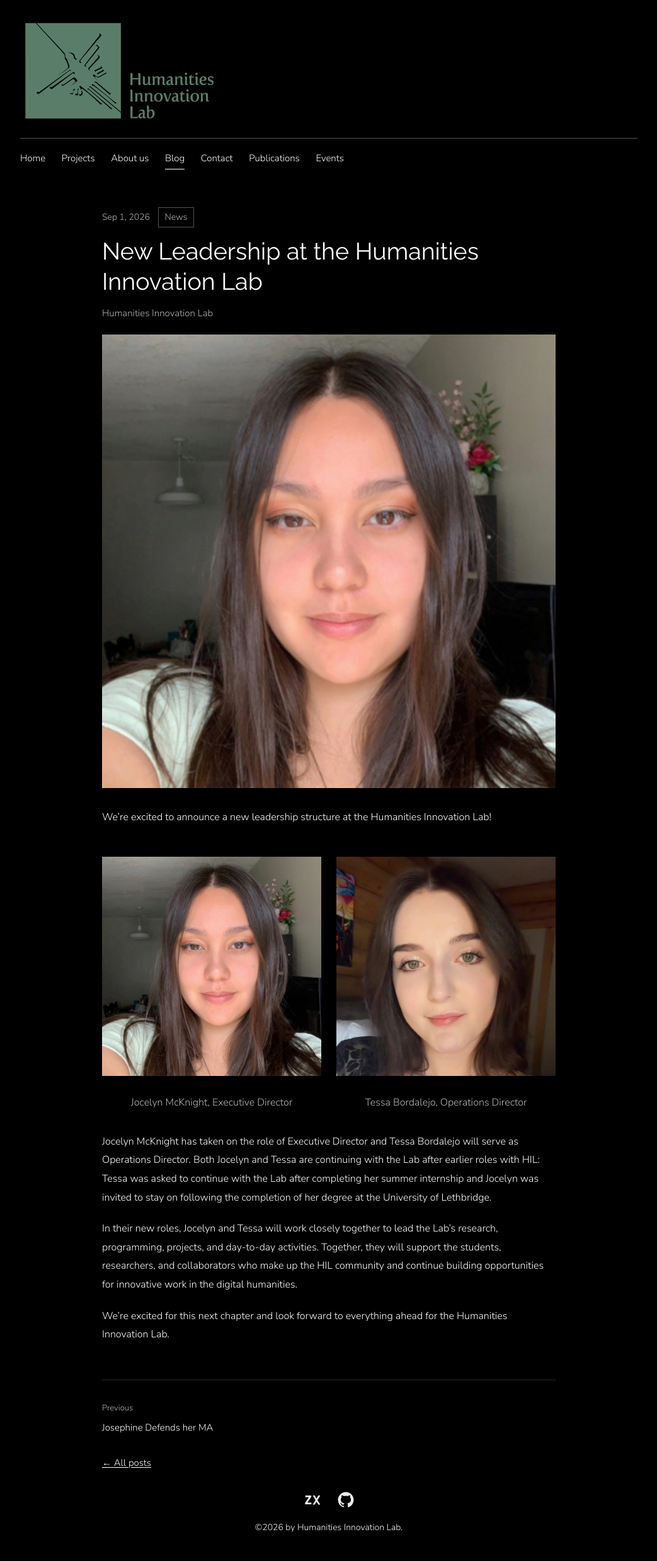
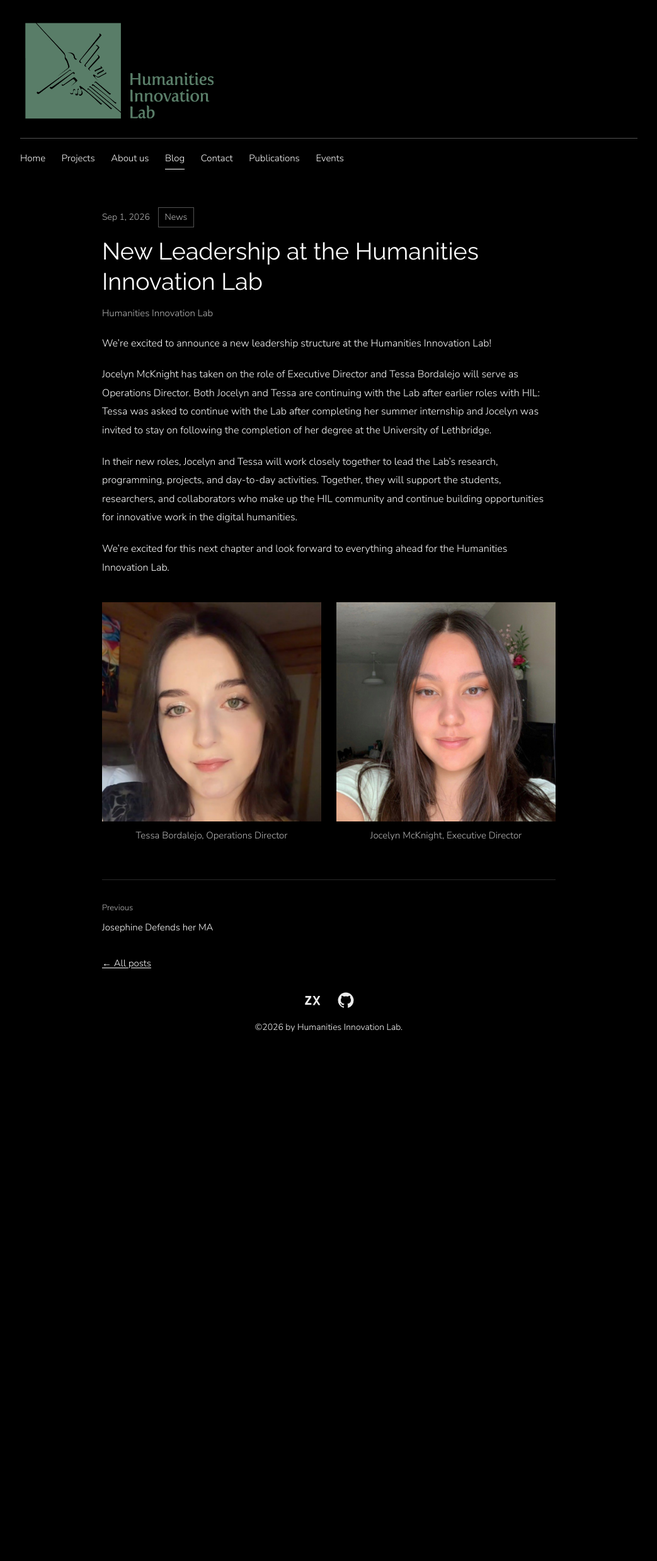
Before and after one commit to Humanities-Innovation-Lab/Humanities-Innovation-Lab.github.io, a Jekyll site: the page built from _posts/2026-09-01-new-leadership.md, in a window 1280 px wide. Shown: the whole page at 63% size, without its empty margins (118-1161 px from the left). Built offline with Jekyll 4.4.1, drawn with Linux system fonts in a browser that asks for light colours; after the commit the page ends 1685 px from its top, so only the background shows below that.

Commit message:
Move post photographs to the foot and calm the campus map
Photographs ran above the text, at whatever height their proportions
gave them: a 780x1024 portrait filled 720x945 of a 720px column before
a reader reached a word. They now sit at the foot of the post, a lone
one capped at 620px tall and never stretched past its own size, so a
portrait renders 472x620 and a 420px head crop stays 420px rather than
being blown up to the full column and going soft.

Posts may now carry several photographs through an `images` list, each
either a path or a map of src and caption. Two share a row and three or
more go three up, rather than stacking down the page; all collapse to one
column on a narrow screen. `image` is unchanged and remains the lead
photograph the blog card and social preview use.

The new leadership post used the same portrait twice, once as the lead
and once in the pair beneath it. Tessa is now the lead, and the pair at
the foot carries one photograph of each of them, captioned with their
titles.

OpenStreetMap's standard tiles are much more colourful than the rest of
the site. The tile pane alone is desaturated, so the marker, tooltip,
zoom controls and attribution keep their contrast.

Co-Authored-By: Claude Opus 5 (1M context) <noreply@anthropic.com>
Claude-Session: https://claude.ai/code/session_01GHDrwwnaWFJBjnKWvRz9iK

```diff
--- a/_layouts/post.html
+++ b/_layouts/post.html
@@ -15,16 +15,34 @@ layout: default
     </div>
   </div>
 
-  {% if page.image %}
-  <div class="wrap wrap--prose">
-    <img class="post__hero" src="{{ page.image | relative_url }}" alt="{{ page.title | escape }}">
-  </div>
-  {% endif %}
-
   <div class="wrap wrap--prose">
     <div class="prose">
       {{ content }}
     </div>
+
+    {%- comment -%}
+      Photographs run at the foot of the post. `images` takes several, each
+      either a plain path or a map of src and caption; `image` is the single
+      lead photograph, and is also what the blog card and social preview use.
+      Two or more share a row rather than stacking.
+    {%- endcomment -%}
+    {%- if page.images and page.images.size > 0 -%}
+      {%- assign figs = page.images -%}
+    {%- elsif page.image -%}
+      {%- assign figs = page.image | split: "|" -%}
+    {%- endif -%}
+    {%- if figs -%}
+    {%- if figs.size == 1 %}{% assign cols = "1" %}{% elsif figs.size == 2 %}{% assign cols = "2" %}{% else %}{% assign cols = "many" %}{% endif -%}
+    <div class="post__figures post__figures--{{ cols }}">
+      {%- for f in figs %}
+      {%- if f.src %}{% assign src = f.src %}{% assign cap = f.caption %}{% else %}{% assign src = f %}{% assign cap = nil %}{% endif %}
+      <figure>
+        <img src="{{ src | relative_url }}" alt="{{ cap | default: page.title | escape }}" loading="lazy">
+        {%- if cap %}<figcaption>{{ cap }}</figcaption>{% endif %}
+      </figure>
+      {%- endfor %}
+    </div>
+    {%- endif -%}
 
     <nav class="post__nav" aria-label="More posts">
       {% if page.previous %}
--- a/_posts/2026-09-01-new-leadership.md
+++ b/_posts/2026-09-01-new-leadership.md
@@ -3,22 +3,16 @@ layout: post
 title: "New Leadership at the Humanities Innovation Lab"
 date: 2026-09-01 23:12:44 +0000
 categories: ["News"]
-image: "/assets/img/heads/jocelyn.png"
+image: "/assets/img/heads/tessa.png"
+images:
+  - src: "/assets/img/heads/tessa.png"
+    caption: "Tessa Bordalejo, Operations Director"
+  - src: "/assets/img/heads/jocelyn.png"
+    caption: "Jocelyn McKnight, Executive Director"
 description: "The Humanities Innovation Lab welcomes Jocelyn McKnight as Executive Director and Tessa Bordalejo as Operations Director, continuing their work with HIL in new leadership roles and marking an exciting next chapter for the Lab."
 ---
 
 We’re excited to announce a new leadership structure at the Humanities Innovation Lab!
-
-<div class="duo">
-  <figure>
-    <img src="/assets/img/heads/jocelyn.png" alt="Jocelyn McKnight" loading="lazy">
-    <figcaption>Jocelyn McKnight, Executive Director</figcaption>
-  </figure>
-  <figure>
-    <img src="/assets/img/heads/tessa.png" alt="Tessa Bordalejo" loading="lazy">
-    <figcaption>Tessa Bordalejo, Operations Director</figcaption>
-  </figure>
-</div>
 
 Jocelyn McKnight has taken on the role of Executive Director and  Tessa Bordalejo will serve as Operations Director. Both Jocelyn and Tessa are continuing with the Lab after earlier roles with HIL: Tessa was asked to continue with the Lab after completing her summer internship and Jocelyn was invited to stay on following the completion of her degree at the University of Lethbridge.
 
--- a/assets/css/main.css
+++ b/assets/css/main.css
@@ -505,13 +505,26 @@ p:last-child { margin-bottom: 0; }
 .post__tag { border: 1px solid var(--rule); padding: 0.1rem 0.6rem; }
 .post__title { font-size: clamp(1.7rem, 3.6vw, 2.35rem); line-height: 1.28; }
 .post__author { color: var(--muted); margin-top: 0.7rem; }
-.post__hero { width: 100%; margin: 0 0 2rem; }
-/* Two portraits side by side inside a post, for announcements about a pair. */
-.duo { display: grid; grid-template-columns: 1fr 1fr; gap: 1.5rem; margin: 0 0 2rem; }
-.duo figure { margin: 0; }
-.duo img { width: 100%; aspect-ratio: 1 / 1; object-fit: cover; }
-.duo figcaption { color: var(--muted); margin-top: 0.5rem; text-align: center; }
-@media (max-width: 560px) { .duo { grid-template-columns: 1fr; } }
+/* Post photographs sit at the foot of the post. A single one runs full width;
+   several share a row rather than stacking. */
+.post__figures { display: grid; gap: 1.5rem; margin: 2.5rem 0 0; }
+.post__figures--1 { grid-template-columns: 1fr; }
+.post__figures--2 { grid-template-columns: 1fr 1fr; }
+.post__figures--many { grid-template-columns: repeat(3, 1fr); }
+.post__figures figure { margin: 0; }
+.post__figures img { width: 100%; object-fit: cover; display: block; }
+/* A lone photograph keeps its own proportions at its own size, capped in height.
+   Without the cap a 780x1024 portrait runs 945px down a 720px column; without
+   `width: auto` a 420px head crop is stretched to 720 and goes soft. */
+.post__figures--1 img {
+  width: auto; max-width: 100%; max-height: 620px;
+  margin-inline: auto; object-fit: contain;
+}
+.post__figures--2 img, .post__figures--many img { aspect-ratio: 1 / 1; }
+.post__figures figcaption { color: var(--muted); margin-top: 0.5rem; text-align: center; }
+@media (max-width: 560px) {
+  .post__figures--2, .post__figures--many { grid-template-columns: 1fr; }
+}
 
 .prose { font-size: 1rem; line-height: 1.85; color: var(--text); }
 .prose h2, .prose h3, .prose h4 { font-family: var(--font-head); margin: 2.25rem 0 0.9rem; }
@@ -569,6 +582,10 @@ p:last-child { margin-bottom: 0; }
 
 /* Leaflet's own chrome, nudged towards the site's type and weight. */
 .contact-map .leaflet-container { background: #eef0f2; font-family: var(--font-body); }
+/* OpenStreetMap's standard tiles are far more colourful than the rest of the
+   site. Desaturating the tile pane alone keeps the marker, tooltip, controls
+   and attribution at full contrast. */
+.contact-map .leaflet-tile-pane { filter: grayscale(1) contrast(0.92) brightness(1.04); }
 .contact-map .leaflet-control-attribution { font-size: 0.6875rem; }
 .contact-map .leaflet-tooltip { border: 0; font-family: var(--font-body); font-size: 0.8125rem; }
 
```
